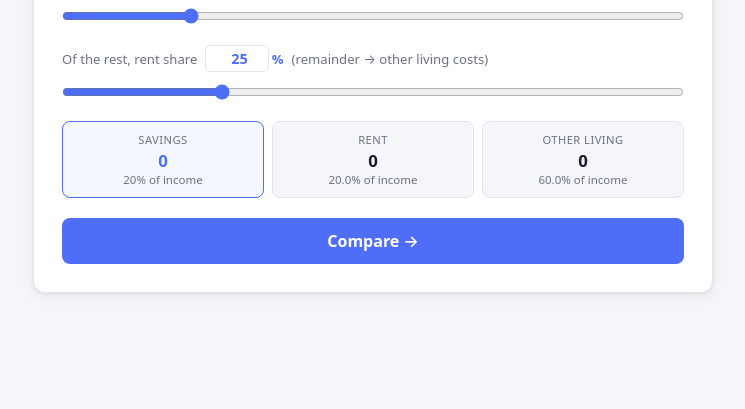
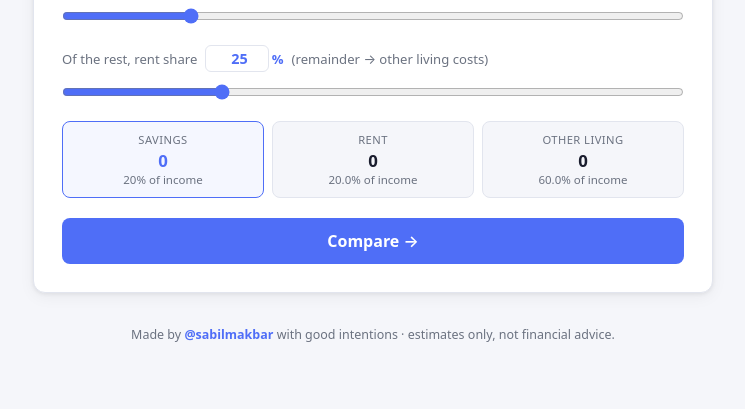
Before and after one commit to sabilmakbar/relo-calculator, a FastAPI app: page / in a window 1280 px wide. Shown: the part 691-1100 px from the top of the page, without its empty margins (267-1012 px from the left). Before the commit the page ends 986 px from the top, so only its background shows below. Run offline with FastAPI, Linux system fonts and the light colour scheme.

Commit message:
add footer

```diff
--- a/app/templates/index.html
+++ b/app/templates/index.html
@@ -154,6 +154,16 @@
       }
       .loc-tag.to { color: var(--muted); }
       .loc-note { font-size: .75rem; color: var(--muted); margin-top: .6rem; }
+
+      .site-footer {
+        text-align: center;
+        margin-top: 2rem;
+        font-size: .78rem;
+        color: var(--muted);
+        line-height: 1.6;
+      }
+      .site-footer a { color: var(--accent); text-decoration: none; font-weight: 600; }
+      .site-footer a:hover { text-decoration: underline; }
       @media (max-width: 500px) {
         .loc-row { grid-template-columns: 1fr 1fr; }
         .loc-tag { grid-column: 1 / -1; padding-bottom: 0; }
@@ -797,6 +807,12 @@
 
       {% endif %}
 
+      <footer class="site-footer">
+        Made by
+        <a href="https://github.com/sabilmakbar" target="_blank" rel="noopener noreferrer">@sabilmakbar</a>
+        with good intentions · estimates only, not financial advice.
+      </footer>
+
     </div>
 
     <script>
```
